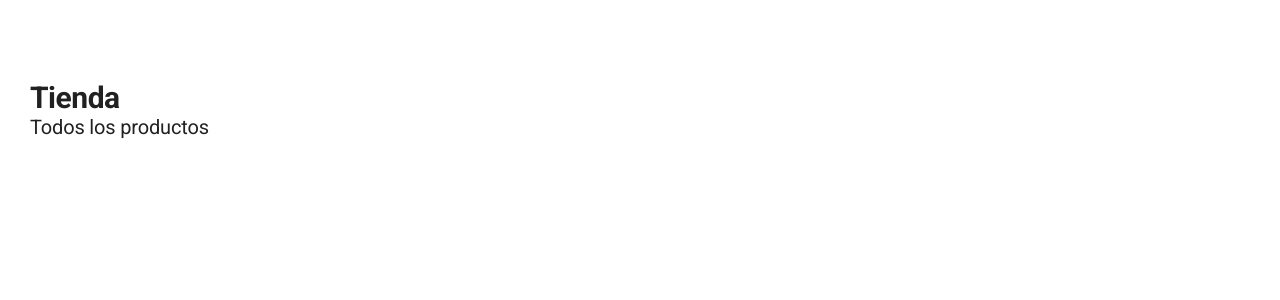
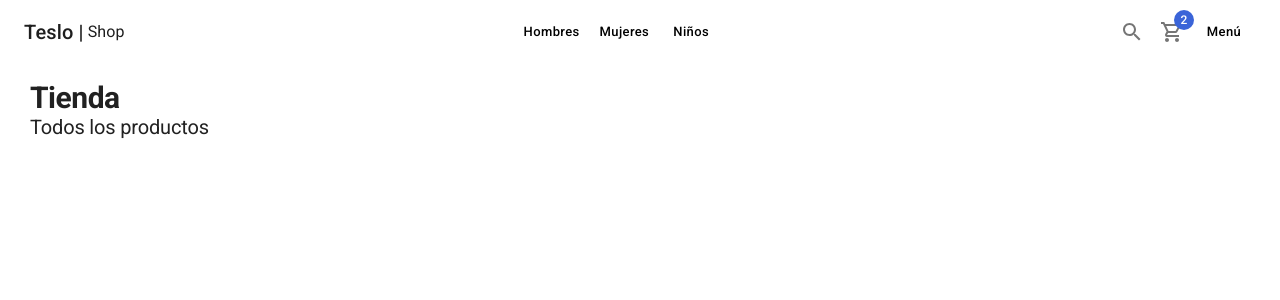
Before and after one commit to FelipeMerchan/teslo-shop, a Next.js app: page / in a window 1280 px wide. Shown: the top 300 px of the page. Built offline with nearby package versions, Linux system fonts and the light colour scheme.

Commit message:
177. Navbar

```diff
--- a/components/layouts/ShopLayout.tsx
+++ b/components/layouts/ShopLayout.tsx
@@ -1,5 +1,7 @@
 import { FC } from 'react';
 import Head from 'next/head';
+
+import { Navbar } from '../ui';
 
 interface Props {
     children: React.ReactNode;
@@ -23,7 +25,7 @@ export const ShopLayout:FC<Props> = ({ children, title, pageDescription, imageFu
             }
         </Head>
         <nav>
-            {/* TODO: Navbar */}
+            <Navbar />
         </nav>
         {/* TODO: Sidebar */}
         <main style={{
--- /dev/null
+++ b/components/ui/Navbar.tsx
@@ -0,0 +1,56 @@
+import NextLink from 'next/link';
+import { AppBar, Badge, Box, Button, IconButton, Link, Toolbar, Typography } from '@mui/material';
+import { SearchOutlined, ShoppingCartOutlined } from '@mui/icons-material';
+
+export const Navbar = () => {
+  return (
+    <AppBar>
+        <Toolbar>
+            <NextLink href='/' passHref>
+                <Link display='flex' alignItems='center'>
+                    <Typography variant='h6'>Teslo |</Typography>
+                    <Typography sx={{ ml: 0.5 }}>Shop</Typography>
+                </Link>
+            </NextLink>
+
+            <Box flex={1} />
+            <Box sx={{ display: { xs: 'none', sm: 'block' } }}>
+                <NextLink href='/category/men' passHref>
+                    <Link>
+                        <Button>Hombres</Button>
+                    </Link>
+                </NextLink>
+                <NextLink href='/category/women' passHref>
+                    <Link>
+                        <Button>Mujeres</Button>
+                    </Link>
+                </NextLink>
+                <NextLink href='/category/kid' passHref>
+                    <Link>
+                        <Button>Niños</Button>
+                    </Link>
+                </NextLink>
+            </Box>
+            <Box flex={1} />
+
+            <IconButton>
+                <SearchOutlined />
+            </IconButton>
+
+            <NextLink href='/cart' passHref>
+                <Link>
+                    <IconButton>
+                        <Badge badgeContent={2} color='secondary'>
+                            <ShoppingCartOutlined />
+                        </Badge>
+                    </IconButton>
+                </Link>
+            </NextLink>
+
+            <Button>
+                Menú
+            </Button>
+        </Toolbar>
+    </AppBar>
+  )
+}
--- /dev/null
+++ b/components/ui/index.ts
@@ -0,0 +1 @@
+export * from './Navbar';
--- a/themes/light-theme.ts
+++ b/themes/light-theme.ts
@@ -48,7 +48,6 @@ export const lightTheme = createTheme({
       }
     },
 
-
     MuiButton: {
       defaultProps: {
         variant: 'contained',
@@ -57,6 +56,8 @@ export const lightTheme = createTheme({
       },
       styleOverrides: {
         root: {
+          backgroundColor: 'white',
+          color: 'black',
           textTransform: 'none',
           boxShadow: 'none',
           borderRadius: 10,
```
